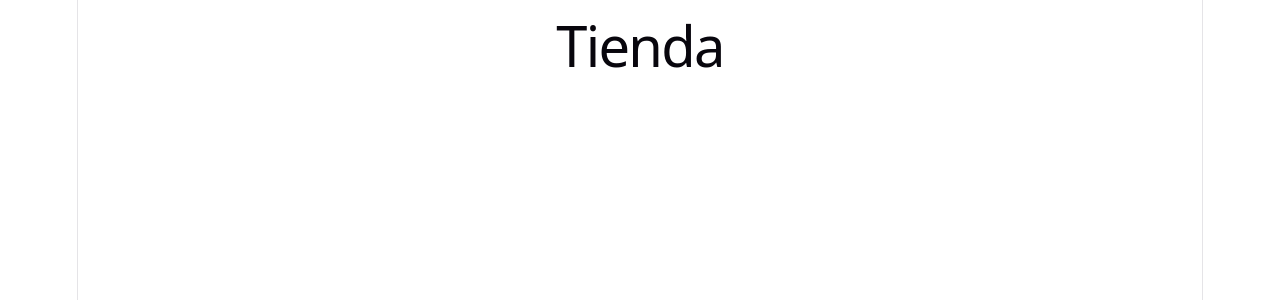
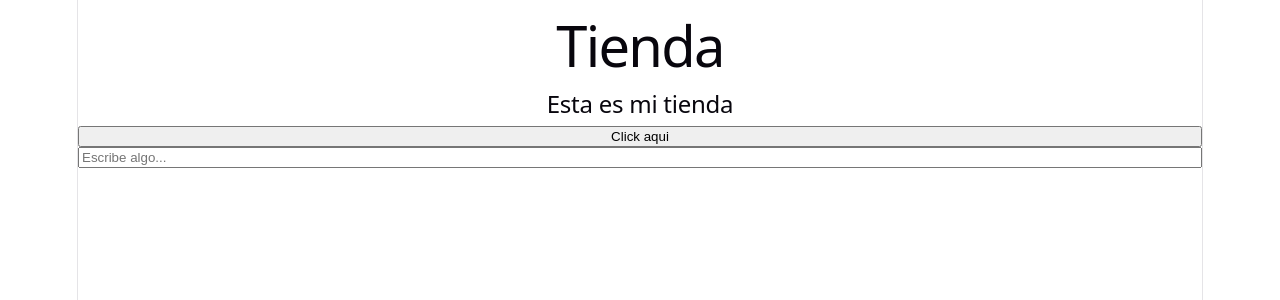
Before and after one commit to mariluz3007/BodyGoal, a React (Vite) app: page / in a window 1280 px wide. Shown: the top 300 px of the page. Built offline with nearby package versions, Linux system fonts and the light colour scheme.

Commit message:
Agregue texto

```diff
--- a/src/App.tsx
+++ b/src/App.tsx
@@ -5,9 +5,10 @@ function App() {
 
   return (
     <>
-      <div className="App">
       <h1>Tienda</h1>
-    </div>
+      <h2>Esta es mi tienda</h2>
+      <button>Click aqui</button>
+      <input type="text" placeholder="Escribe algo..." />
     </>
   )
 }
```
